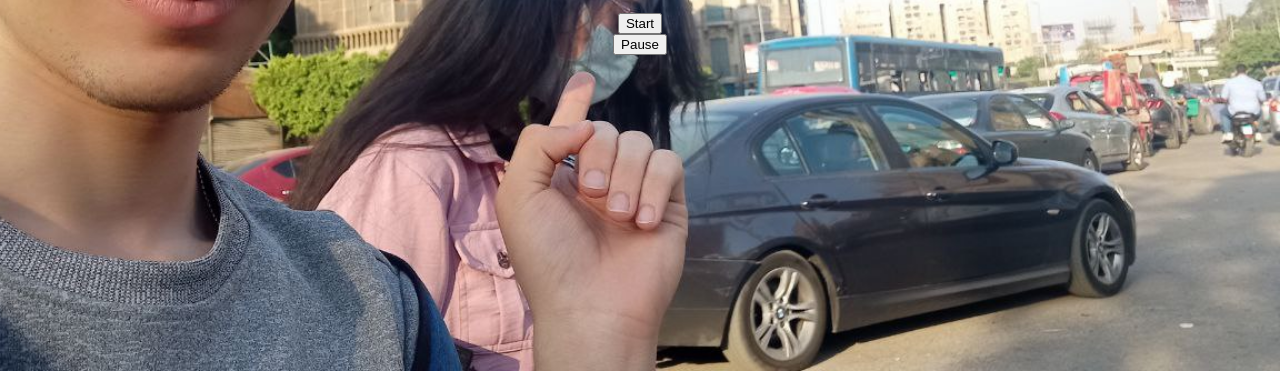
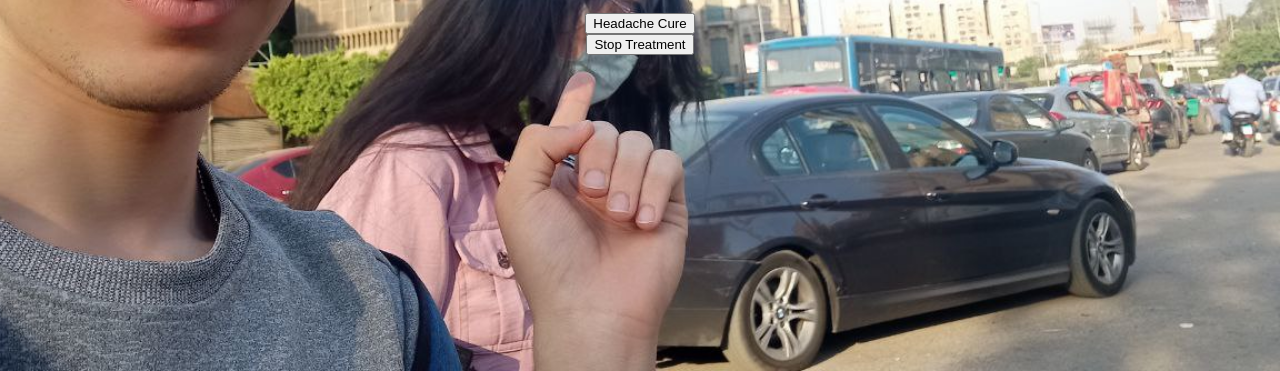
Before and after one commit to PundaLord/HeadacheTimer, a plain HTML site: page index.html in a window 1280 px wide. Shown: the part 429-800 px from the top of the page. Drawn offline with Linux system fonts and the light colour scheme.

Commit message:
Update index.html

```diff
--- a/index.html
+++ b/index.html
@@ -30,8 +30,8 @@
       </div>
     </div>
 
-    <button style="display: flex; margin-top: 60px" type="button" value="Play" onclick="Resume()">Start</button>
-    <button style="display: flex" type="button" value="Pause" onclick="Pause()">Pause</button>
+    <button style="display: flex; margin-top: 60px" type="button" value="Play" onclick="Resume()">Headache Cure</button>
+    <button style="display: flex" type="button" value="Pause" onclick="Pause()"> Stop Treatment </button>
     <audio id="audio">
       <source src="images/Piano.mp3" type="audio/mpeg">
     </audio>
```
